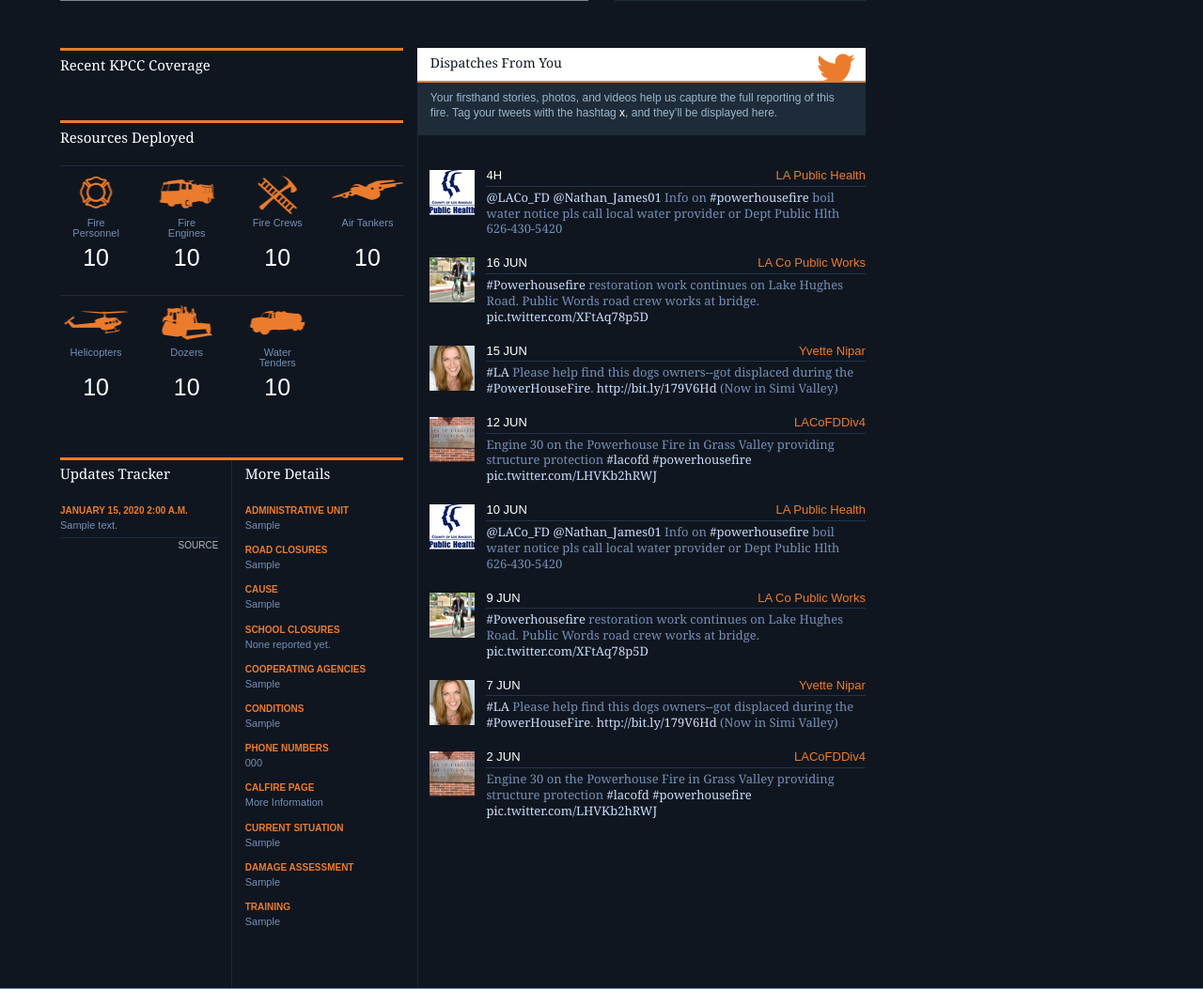
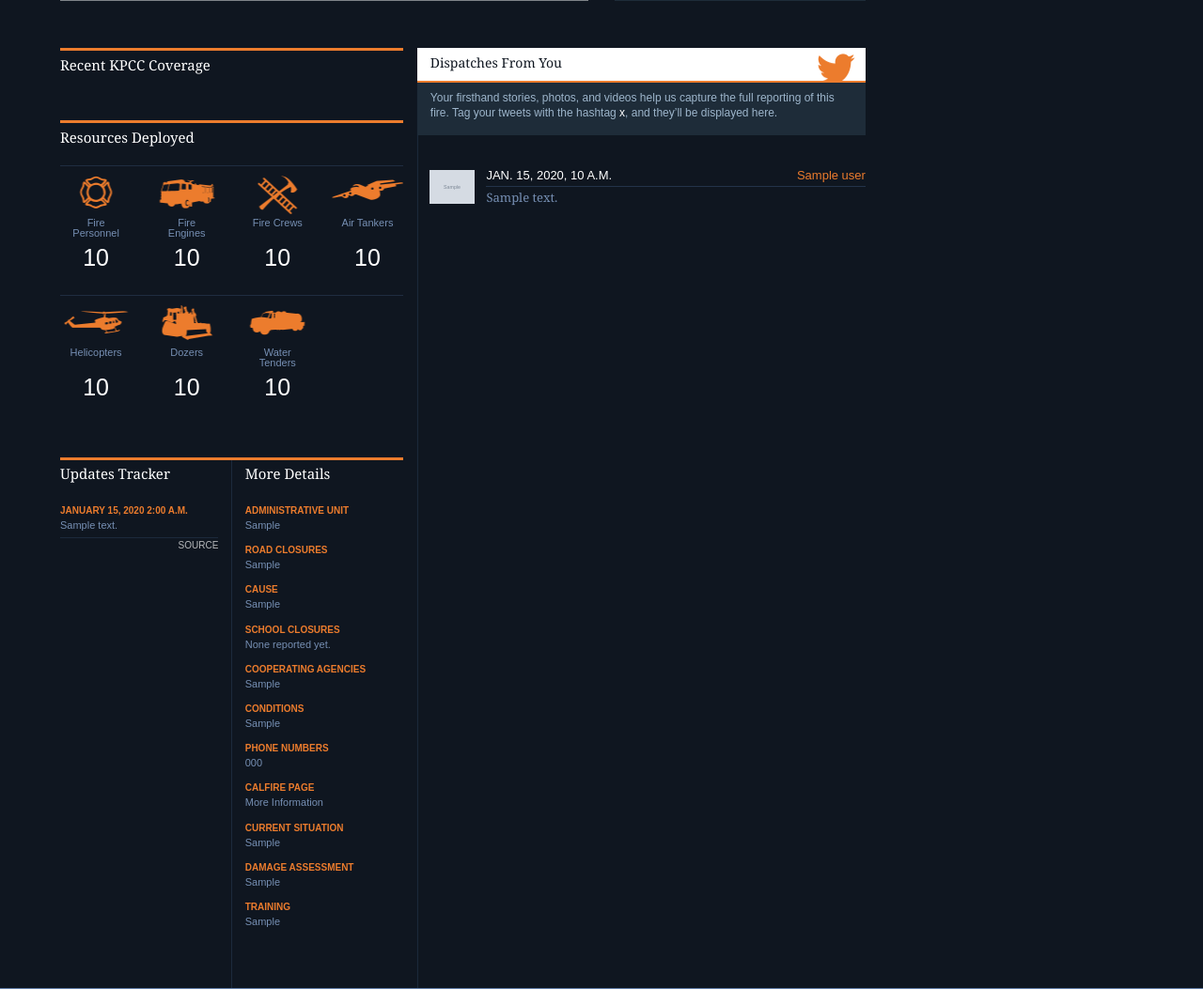
Before and after one commit to SCPR/firetracker, a Django app: template calfire_tracker/templates/detail.html in a window 1280 px wide. Shown: the part 691-1744 px from the top of the page at 94% size. Run offline with Django 3.2, Linux system fonts and the light colour scheme; tables that the repository leaves empty hold one stand-in row (values such as "Sample post"); the template is opened without the code that fills it: values that come from a table or form of the project are taken from there, most other values are stand-ins (such as "Sample title", 1, 10 or a date in 2020); grey boxes marked "Sample" are stand-in pictures; parts of the project's set-up code (start-up, migrations or seed data) failed here and were passed over; some libraries are stand-ins or nearby versions.

Commit message:
updates detail template with server side tweets. API keys withheld from commit

```diff
--- a/calfire_tracker/templates/detail.html
+++ b/calfire_tracker/templates/detail.html
@@ -264,62 +264,15 @@
                             <h1>Dispatches From You</h1>
                             <p>Your firsthand stories, photos, and videos help us capture the full reporting of this fire. Tag your tweets with the hashtag <span>{{ calwildfire.twitter_hashtag }}</span>, and they’ll be displayed here.</p>
                         </header>
-                        <article>
-                            <b class="img"><img src="{{ STATIC_URL }}/media/twitter-01.png" alt="" /></b>
-                            <header>
-                                <h1><a href="!!!!!!!-permalink-to-tweet">4h</a></h1><h2><a href="!!!!!!!-url-to-user-profile-page">LA Public Health</a></h2>
-                            </header>
-                            <p><a href="#">@LACo_FD</a> <a href="#">@Nathan_James01</a> Info on <a href="#">#powerhousefire</a> boil water notice pls call local water provider or Dept Public Hlth 626-430-5420</p>
-                        </article>
-                        <article>
-                            <b class="img"><img src="{{ STATIC_URL }}/media/twitter-02.png" alt="" /></b>
-                            <header>
-                                <h1><a href="!!!!!!!-permalink-to-tweet">16 Jun</a></h1><h2><a href="!!!!!!!-url-to-user-profile-page">LA Co Public Works</a></h2>
-                            </header>
-                            <p><a href="#">#Powerhousefire</a> restoration work continues on Lake Hughes Road. Public Words road crew works at bridge. <a href="#">pic.twitter.com/XFtAq78p5D</a></p>
-                        </article>
-                        <article>
-                            <b class="img"><img src="{{ STATIC_URL }}/media/twitter-03.jpg" alt="" /></b>
-                            <header>
-                                <h1><a href="!!!!!!!-permalink-to-tweet">15 Jun</a></h1><h2><a href="!!!!!!!-url-to-user-profile-page">Yvette Nipar</a></h2>
-                            </header>
-                            <p><a href="#">#LA</a> Please help find this dogs owners--got displaced during the <a href="#">#PowerHouseFire</a>.  <a href="#">http://bit.ly/179V6Hd</a>  (Now in Simi Valley)</p>
-                        </article>
-                        <article>
-                            <b class="img"><img src="{{ STATIC_URL }}/media/twitter-04.jpeg" alt="" /></b>
-                            <header>
-                                <h1><a href="!!!!!!!-permalink-to-tweet">12 Jun</a></h1><h2><a href="!!!!!!!-url-to-user-profile-page">LACoFDDiv4</a></h2>
-                            </header>
-                            <p>Engine 30 on the Powerhouse Fire in Grass Valley providing structure protection <a href="#">#lacofd</a> <a href="#">#powerhousefire</a> <a href="#">pic.twitter.com/LHVKb2hRWJ</a></p>
-                        </article>
-                        <article>
-                            <b class="img"><img src="{{ STATIC_URL }}/media/twitter-01.png" alt="" /></b>
-                            <header>
-                                <h1><a href="!!!!!!!-permalink-to-tweet">10 Jun</a></h1><h2><a href="!!!!!!!-url-to-user-profile-page">LA Public Health</a></h2>
-                            </header>
-                            <p><a href="#">@LACo_FD</a> <a href="#">@Nathan_James01</a> Info on <a href="#">#powerhousefire</a> boil water notice pls call local water provider or Dept Public Hlth 626-430-5420</p>
-                        </article>
-                        <article>
-                            <b class="img"><img src="{{ STATIC_URL }}/media/twitter-02.png" alt="" /></b>
-                            <header>
-                                <h1><a href="!!!!!!!-permalink-to-tweet">9 Jun</a></h1><h2><a href="!!!!!!!-url-to-user-profile-page">LA Co Public Works</a></h2>
-                            </header>
-                            <p><a href="#">#Powerhousefire</a> restoration work continues on Lake Hughes Road. Public Words road crew works at bridge. <a href="#">pic.twitter.com/XFtAq78p5D</a></p>
-                        </article>
-                        <article>
-                            <b class="img"><img src="{{ STATIC_URL }}/media/twitter-03.jpg" alt="" /></b>
-                            <header>
-                                <h1><a href="!!!!!!!-permalink-to-tweet">7 Jun</a></h1><h2><a href="!!!!!!!-url-to-user-profile-page">Yvette Nipar</a></h2>
-                            </header>
-                            <p><a href="#">#LA</a> Please help find this dogs owners--got displaced during the <a href="#">#PowerHouseFire</a>.  <a href="#">http://bit.ly/179V6Hd</a>  (Now in Simi Valley)</p>
-                        </article>
-                        <article>
-                            <b class="img"><img src="{{ STATIC_URL }}/media/twitter-04.jpeg" alt="" /></b>
-                            <header>
-                                <h1><a href="!!!!!!!-permalink-to-tweet">2 Jun</a></h1><h2><a href="!!!!!!!-url-to-user-profile-page">LACoFDDiv4</a></h2>
-                            </header>
-                            <p>Engine 30 on the Powerhouse Fire in Grass Valley providing structure protection <a href="#">#lacofd</a> <a href="#">#powerhousefire</a> <a href="#">pic.twitter.com/LHVKb2hRWJ</a></p>
-                        </article>
+                        {% for result in result_list %}
+                            <article>
+                                <b class="img"><img src="{{ result.user.profile_image_url }}" alt="" /></b>
+                                <header>
+                                    <h1><a href="https://twitter.com/{{ result.user.screen_name }}/status/{{result.id}}" target="_blank">{{ result.created_at }}</a></h1><h2><a href="https://twitter.com/{{ result.user.screen_name }}" target="_blank">{{ result.user.screen_name }}</a></h2>
+                                </header>
+                                <p>{{ result.text }}</p>
+                            </article>
+                        {% endfor %}
                     </section><!--/ .dispatches -->
                 </div><!--/ .secondary -->
             </div><!--/ .fire-details -->
--- a/calfire_tracker/urls.py
+++ b/calfire_tracker/urls.py
@@ -1,5 +1,5 @@
 from django.conf.urls.defaults import *
-from calfire_tracker.views import index, detail
+from calfire_tracker.views import index, detail, tweetstream
 
 urlpatterns = patterns('',
     url(
@@ -16,4 +16,11 @@ urlpatterns = patterns('',
         name    = 'detail',
     ),
 
+    url(
+        regex   = r'^test/tweets/$',
+        view    = tweetstream,
+        kwargs  = {},
+        name    = 'tweetstream',
+    ),
+
 )
--- a/firetracker/urls.py
+++ b/firetracker/urls.py
@@ -39,5 +39,4 @@ urlpatterns = patterns('',
 
 	# app urls
     (r'^wildfires/', include('calfire_tracker.urls')),
-
 )
```
Also changed, not shown: calfire_tracker/views.py (+13 -0 lines).
